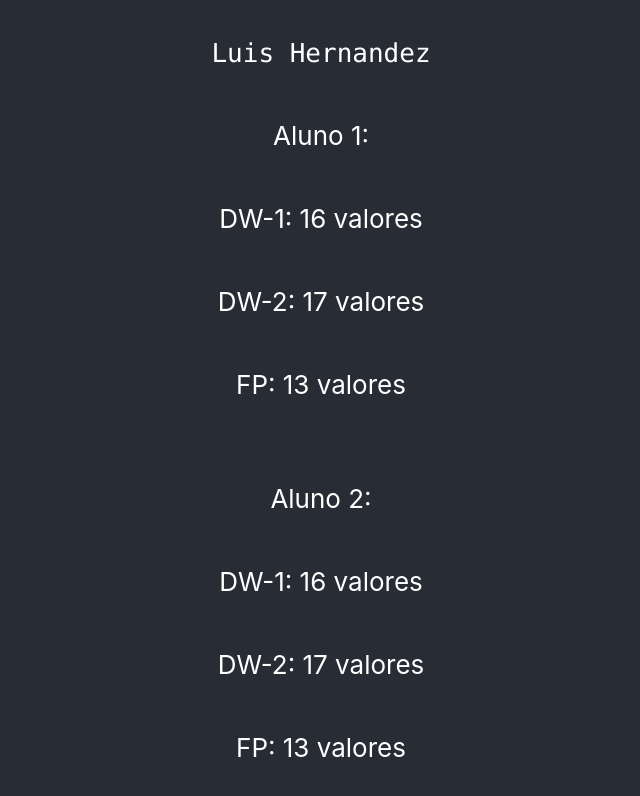
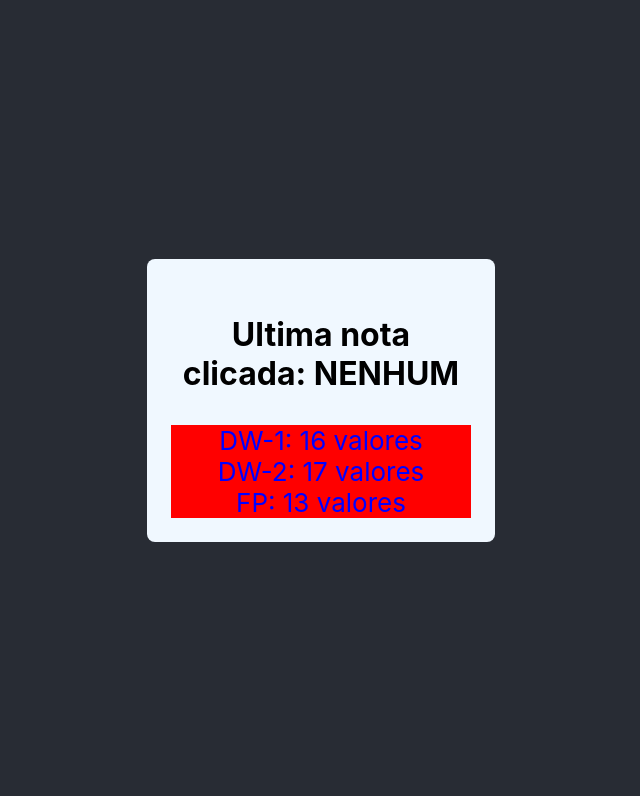
Before and after one commit to pedromareis/dw2-tp-aula, a React (Create React App) app: page / in a window 1280 px wide. Shown: the top 796 px of the page, without its empty margins (319-959 px from the left). Built offline with nearby package versions, Linux system fonts and the light colour scheme.

Commit message:
aula props e css

```diff
--- a/src/App.js
+++ b/src/App.js
@@ -1,15 +1,10 @@
 // import logo from './logo.svg';
-import './App.css';
-import ListaNotas from './components/ListaNotas';
+import "./App.css";
+import ListaNotas from "./components/ListaNotas";
 
 function App() {
-  const notas = [
+	const aluno1 = [
 		{ id: 1, disciplina: "DW-1", nota: 16 },
-    { id: 2, disciplina: "DW-2", nota: 17 },
-    { id: 3, disciplina: "FP", nota: 13 },
-  ];
-  const notas2 = [
-    { id: 1, disciplina : "DW-1", nota: 16 },
 		{ id: 2, disciplina: "DW-2", nota: 17 },
 		{ id: 3, disciplina: "FP", nota: 13 },
 	];
@@ -17,16 +12,9 @@ function App() {
 	return (
 		<div className="App">
 			<header className="App-header">
-        {/* <img src={logo} className="App-logo" alt="logo" /> */}
-        <p>
-          <code>Luis Hernandez</code>
-        </p>
-        <p>Aluno 1:</p>
-        <ListaNotas notas={notas} />
-        <br/>
-        <p>Aluno 2:</p>
-        <ListaNotas notas={notas2} />
-
+				<div>
+					<ListaNotas notas={aluno1} />
+				</div>
 			</header>
 		</div>
 	);
--- a/src/components/ListaNotas.jsx
+++ b/src/components/ListaNotas.jsx
@@ -1,13 +1,40 @@
+import { useState } from "react";
+
 import Nota from "./Nota";
-
+import "../styles/ListaNotas.css";
 
 const ListaNotas = ({ notas }) => {
-    // console.log(notas);
+	const [ultimaNotaClicada, setUltimaNotaClicada] = useState("NENHUM");
+	// console.log(notas);
 
-    return notas.map((nota) =>
-        <Nota nota = {nota}/>
-    );
-    //  <p>{JSON.stringify(notas)}</p>
-}
+	const clickNaNota = (disc) => {
+		console.log("cliquei numa nota " + disc);
+		setUltimaNotaClicada(disc);
+	};
+
+	return (
+		<div className="container">
+			<p style={{ fontSize: 32, fontWeight: "bold" }}>
+				Ultima nota clicada: {ultimaNotaClicada}
+			</p>
+			{notas.map((nota) => (
+				<Nota
+                    stilos ={{backgroundColor: "red"}}
+					key={nota.id}
+					nota={nota}
+					// funca3={clickNaNota}
+					// funcao2={function () {
+					// 	clickNaNota();
+					// }}
+					funcao={(disc) => {
+						clickNaNota(disc);
+					}}
+				></Nota>
+			))}
+		</div>
+	);
+
+	//  <p>{JSON.stringify(notas)}</p>
+};
 export default ListaNotas;
 // function ListaNotas(){}
--- a/src/components/Nota.jsx
+++ b/src/components/Nota.jsx
@@ -1,5 +1,23 @@
-const Nota = ({nota}) => {
-    return <p>{nota.disciplina + ": " + nota.nota + " valores"}</p>;
-}
+// const Nota = ({ nota }) => {
+// 	return <p>{nota.disciplina + ": " + nota.nota + " valores"}</p>;
+// };
+
+const Nota = ({ nota, funcao, stilos }) => {
+	return (
+		<div
+			style={{...stilos, color: "blue"}}
+			onClick={() => {
+				console.log("Cliquei no elemento no ficheiro Notas.jsx");
+				funcao(nota.disciplina);
+			}}
+		>
+			{nota.disciplina + ": " + nota.nota + " valores"}
+		</div>
+	);
+};
+
+// const NotaProps = (props) => {
+// 	return <p> props.nota.disciplina + ": "+ props.nota.nota + "valores"</p>;
+// };
 
 export default Nota;
--- /dev/null
+++ b/src/styles/ListaNotas.css
@@ -0,0 +1,7 @@
+.container {
+    background-color: aliceblue;
+    border-radius: 8px;
+    padding: 24px;
+    color: black;
+    width: 300px;
+}
```
Lines whose indentation alone changed are shown as unchanged.
